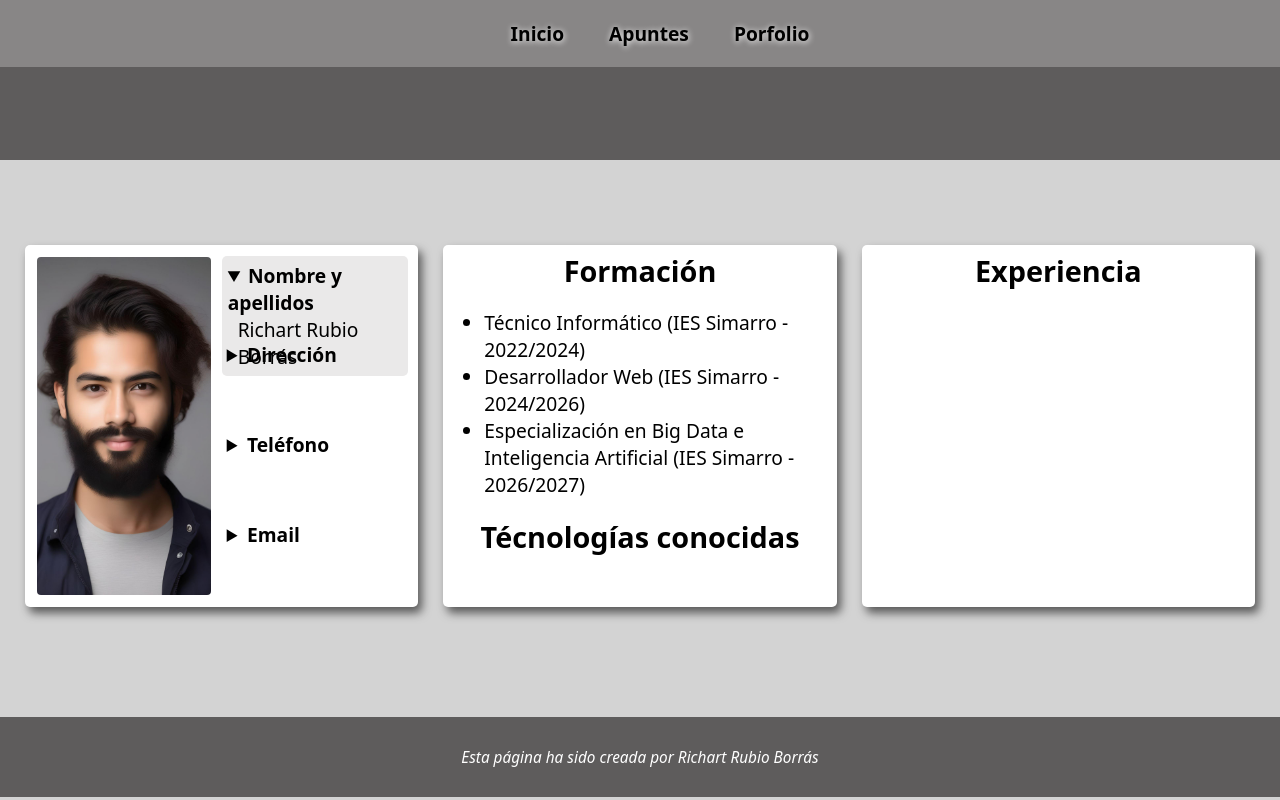
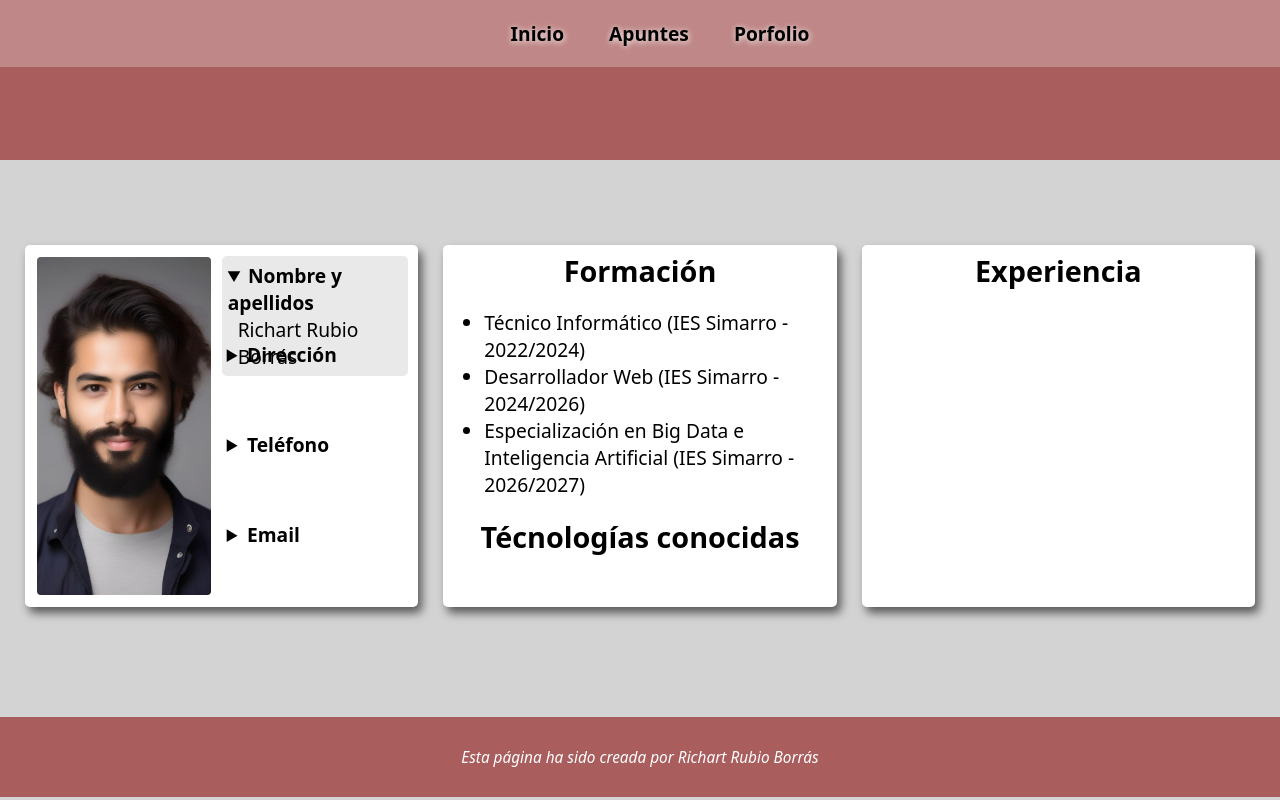
Before and after one commit to RichartR/portfolio, a plain HTML site: page index.html in a window 1280 px wide. Drawn offline with Linux system fonts and the light colour scheme.

Commit message:
cambio de fondo

```diff
--- a/Styles/Styles.css
+++ b/Styles/Styles.css
@@ -1,5 +1,5 @@
 :root {
-    --background-headfot: rgb(94, 92, 92);
+    --background-headfot: rgb(169, 93, 93);
     --background-body: lightgray;
     --background-section: rgb(255, 255, 255);
     --border-transparent: 1px solid transparent;
```
